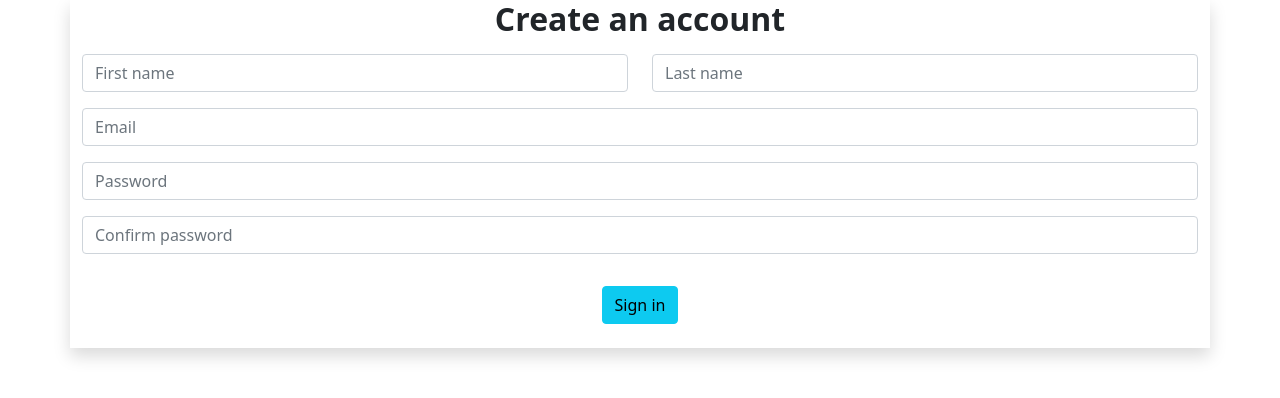
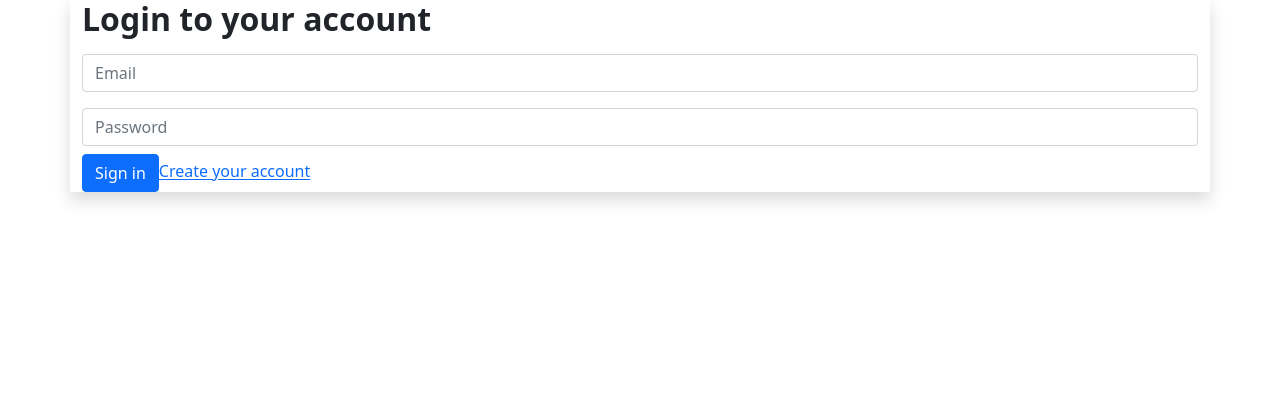
Before and after one commit to AutomeEdwin/myConcreteCasting, an Angular app in the folder frontend/: page / in a window 1280 px wide. Shown: the top 398 px of the page. Built offline with nearby package versions, Linux system fonts and the light colour scheme.

Commit message:
frontend login

```diff
--- a/frontend/src/app/app-routing.module.ts
+++ b/frontend/src/app/app-routing.module.ts
@@ -2,8 +2,12 @@ import { NgModule } from '@angular/core';
 import { RouterModule, Routes } from '@angular/router';
 
 import { RegisterComponent } from './register/register.component';
+import { LoginComponent } from './login/login.component';
 
-const routes: Routes = [{ path: '', component: RegisterComponent }];
+const routes: Routes = [
+  { path: '', component: LoginComponent },
+  { path: 'signup', component: RegisterComponent },
+];
 
 @NgModule({
   imports: [RouterModule.forRoot(routes)],
--- a/frontend/src/app/app.module.ts
+++ b/frontend/src/app/app.module.ts
@@ -8,6 +8,7 @@ import { HttpClientModule } from '@angular/common/http';
 // Components import
 import { AppComponent } from './app.component';
 import { RegisterComponent } from './register/register.component';
+import { LoginComponent } from './login/login.component';
 
 @NgModule({
   imports: [
@@ -18,7 +19,7 @@ import { RegisterComponent } from './register/register.component';
     FormsModule,
     ReactiveFormsModule,
   ],
-  declarations: [AppComponent, RegisterComponent],
+  declarations: [AppComponent, RegisterComponent, LoginComponent],
   providers: [],
   bootstrap: [AppComponent],
 })
--- /dev/null
+++ b/frontend/src/app/login/login.component.html
@@ -0,0 +1,37 @@
+<div class="container shadow">
+  <h2><strong>Login to your account</strong></h2>
+  <form [formGroup]="form" (ngSubmit)="onSubmit()">
+    <!--Email-->
+    <div class="form-group py-2">
+      <input
+        type="email"
+        id="email"
+        formControlName="email"
+        class="form-control"
+        placeholder="Email"
+        [ngClass]="{ 'is-invalid': submitted && f.email.errors }"
+      />
+      <div *ngIf="submitted && f.email.errors" class="invalid-feedback">
+        <div *ngIf="f.email.errors.required">Email is required</div>
+      </div>
+    </div>
+    <!--Password-->
+    <div class="form-group py-2">
+      <input
+        type="password"
+        id="password"
+        formControlName="password"
+        class="form-control"
+        placeholder="Password"
+        [ngClass]="{ 'is-invalid': submitted && f.password.errors }"
+      />
+      <div *ngIf="submitted && f.password.errors" class="invalid-feedback">
+        <div *ngIf="f.password.errors.required">Password is required</div>
+      </div>
+    </div>
+    <div class="form-group">
+      <button class="btn btn-primary" type="submit">Sign in</button>
+      <a routerLink="signup">Create your account</a>
+    </div>
+  </form>
+</div>
--- /dev/null
+++ b/frontend/src/app/login/login.component.ts
@@ -0,0 +1,40 @@
+import { Component, OnInit } from '@angular/core';
+import { FormGroup, FormBuilder, Validators } from '@angular/forms';
+
+import { AccountService } from '../services/account.service';
+
+@Component({
+  selector: 'app-login',
+  templateUrl: './login.component.html',
+  styleUrls: ['./login.component.scss'],
+})
+export class LoginComponent implements OnInit {
+  form!: FormGroup;
+  submitted = false;
+
+  constructor(
+    private formBuilder: FormBuilder,
+    private accountService: AccountService
+  ) {}
+
+  ngOnInit() {
+    this.form = this.formBuilder.group({
+      email: ['', Validators.required, Validators.email],
+      password: ['', Validators.required],
+    });
+  }
+
+  get f() {
+    return this.form.controls;
+  }
+
+  onSubmit() {
+    this.submitted = true;
+
+    if (this.form.invalid) {
+      return;
+    }
+
+    this.accountService.signinUser(this.form.value);
+  }
+}
--- a/frontend/src/app/register/register.component.html
+++ b/frontend/src/app/register/register.component.html
@@ -92,6 +92,16 @@
       </div>
     </div>
 
-    <button class="btn btn-info my-4 btn-block" type="submit">Sign in</button>
+    <div class="row form-group">
+      <div class="col">
+        <button class="btn btn-info my-4 btn-block" type="submit">
+          Sign up
+        </button>
+      </div>
+
+      <div class="col">
+        <p><a routerLink="">Login to your account</a></p>
+      </div>
+    </div>
   </form>
 </div>
--- a/frontend/src/app/services/account.service.ts
+++ b/frontend/src/app/services/account.service.ts
@@ -24,4 +24,8 @@ export class AccountService {
         }
       );
   }
+
+  signinUser(user: any) {
+    console.log(user);
+  }
 }
```
Also changed, not shown: frontend/src/app/login/login.component.scss (added), 1 other file (tests, documents, lock files or other folders).
